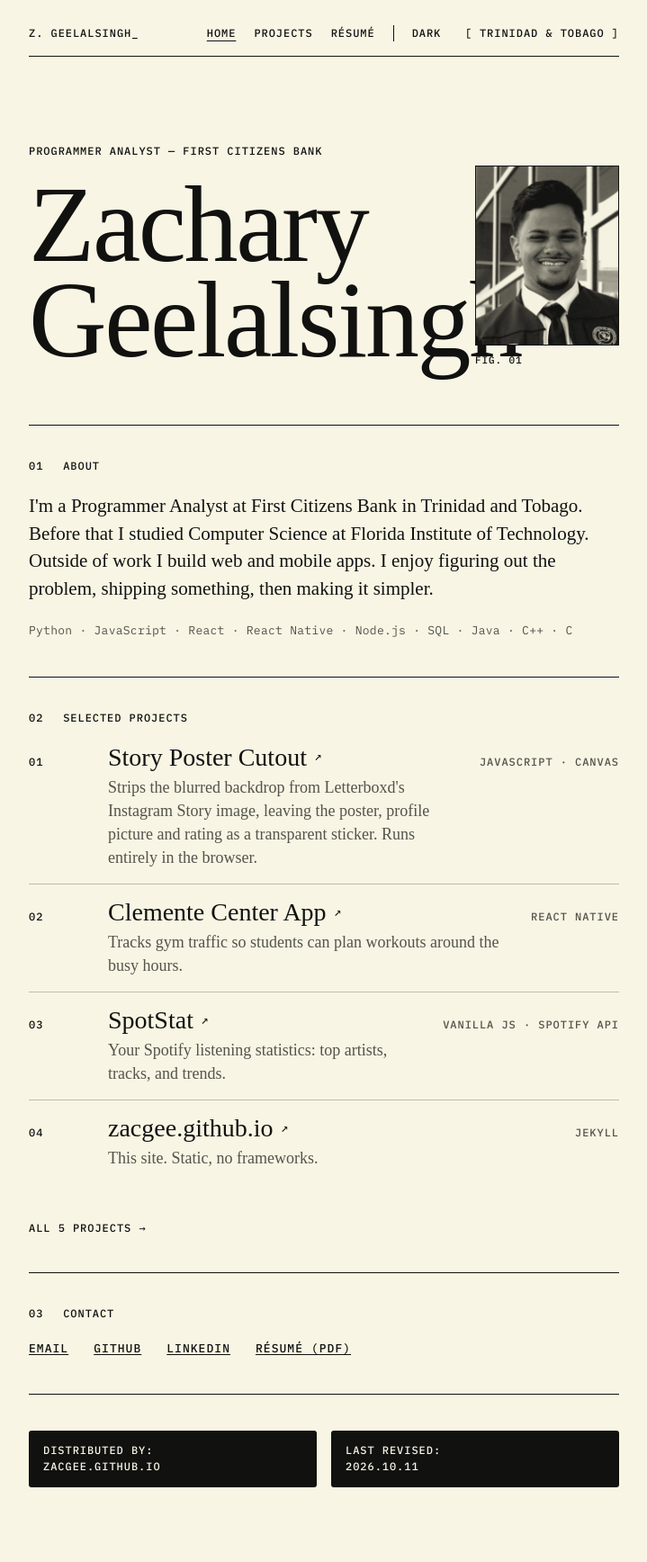
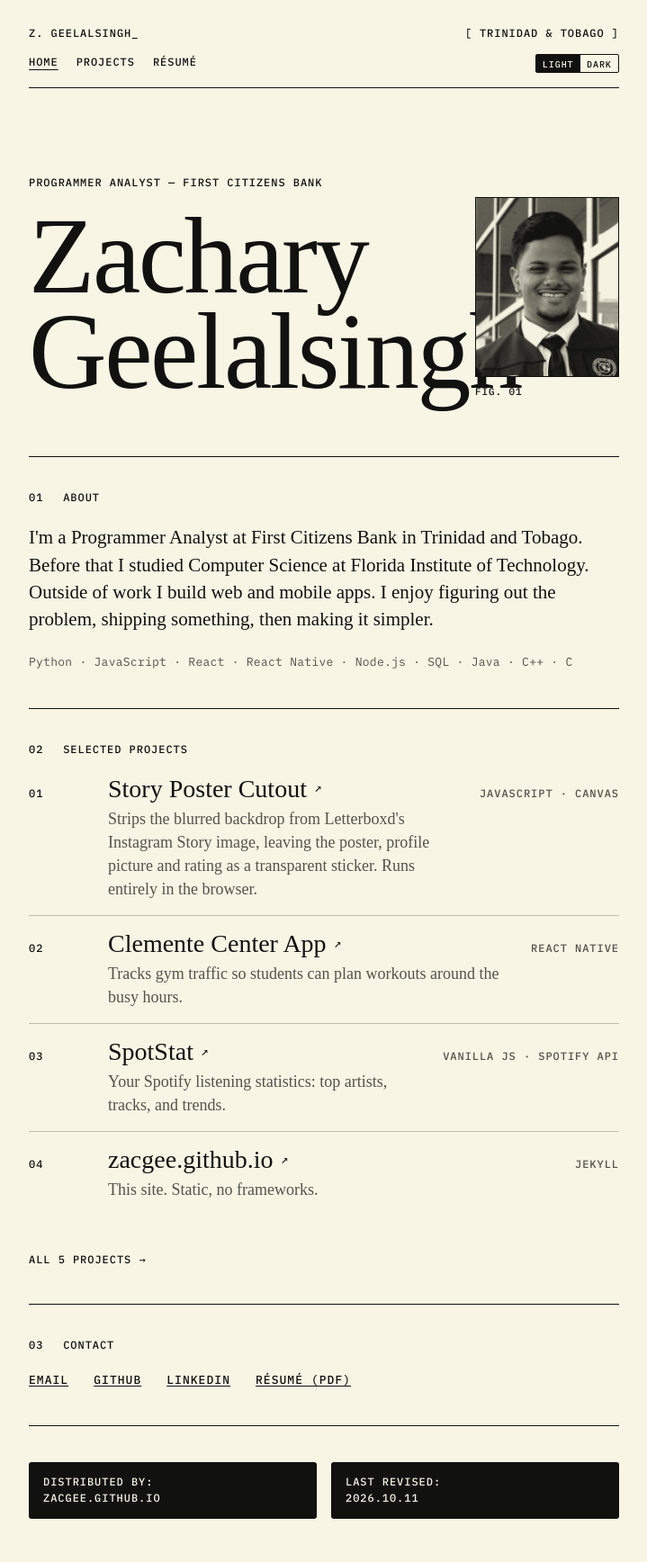
Before and after one commit to zacgee/zacgee.github.io, a Jekyll site: the page built from index.md, in a window 1280 px wide. Shown: the whole page at 90% size, without its empty margins (280-999 px from the left). Built offline with Jekyll 4.4.1, drawn with Linux system fonts in a browser that asks for light colours; some web fonts are replaced; before the commit the page ends 1701 px from its top, so only the background shows below that.

Commit message:
Restyle dark mode toggle and stop stale stylesheets
- Toggle is now a two-cell Light/Dark switch; the active cell is an ink
  plate like the footer. The masthead uses two rows at every width so
  the switch sits under the location without crowding the nav.
- Add a build-time version to the stylesheet URL so browsers fetch new
  styles after each deploy (GitHub Pages caches CSS for 10 minutes,
  which left the new button unstyled and inert).

Co-Authored-By: Claude Opus 5.5 <noreply@anthropic.com>
Claude-Session: https://claude.ai/code/session_01YVc76zwdbi6ryUGMihCnQo

```diff
--- a/_layouts/default.html
+++ b/_layouts/default.html
@@ -12,19 +12,24 @@
   <link rel="preconnect" href="https://fonts.googleapis.com">
   <link rel="preconnect" href="https://fonts.gstatic.com" crossorigin>
   <link rel="stylesheet" href="https://fonts.googleapis.com/css2?family=Instrument+Serif:ital@0;1&family=IBM+Plex+Mono:wght@400;500&display=swap">
-  <link rel="stylesheet" href="{{ "/assets/styles.css" | relative_url }}">
+  <link rel="stylesheet" href="{{ "/assets/styles.css" | relative_url }}?v={{ site.time | date: "%s" }}">
   <link rel="alternate" type="application/atom+xml" title="{{ site.title }}" href="{{ "/feed.xml" | relative_url }}">
 </head>
 <body>
   <div class="page">
     <header class="masthead">
-      <a class="masthead__id" href="{{ "/" | relative_url }}">Z. Geelalsingh<span class="cursor">_</span></a>
+      <div class="masthead__start">
+        <a class="masthead__id" href="{{ "/" | relative_url }}">Z. Geelalsingh<span class="cursor">_</span></a>
+        <button class="theme-toggle" type="button" aria-label="Dark mode" aria-pressed="false" hidden>
+          <span class="theme-toggle__opt theme-toggle__opt--light">Light</span>
+          <span class="theme-toggle__opt theme-toggle__opt--dark">Dark</span>
+        </button>
+      </div>
       <nav class="masthead__nav" aria-label="Primary">
         <a href="{{ "/" | relative_url }}"{% if page.url == "/" %} aria-current="page"{% endif %}>Home</a>
         <a href="{{ "/projects/" | relative_url }}"{% if page.url == "/projects/" %} aria-current="page"{% endif %}>Projects</a>
         {% if site.posts.size > 0 %}<a href="{{ "/blog/" | relative_url }}"{% if page.url == "/blog/" or page.layout == "post" %} aria-current="page"{% endif %}>Writing</a>{% endif %}
         <a href="{{ "/assets/Zachary_Resume.pdf" | relative_url }}">Résumé</a>
-        <button class="theme-toggle" type="button" hidden>Dark</button>
       </nav>
       <span class="masthead__loc">[ {{ site.location }} ]</span>
     </header>
--- a/assets/styles.css
+++ b/assets/styles.css
@@ -116,9 +116,9 @@ a:focus-visible {
 
 .masthead {
   display: grid;
-  grid-template-columns: 1fr auto 1fr;
+  grid-template-columns: 1fr auto;
   align-items: baseline;
-  gap: 1rem;
+  gap: 0.9rem 1rem;
   padding: 1.75rem 0 1rem;
   border-bottom: 1px solid var(--rule);
 }
@@ -152,22 +152,70 @@ a:focus-visible {
   white-space: nowrap;
 }
 
+.masthead__start {
+  display: contents;
+}
+
+.masthead__id {
+  grid-column: 1;
+  grid-row: 1;
+}
+
+.masthead__loc {
+  grid-column: 2;
+  grid-row: 1;
+}
+
+.masthead__nav {
+  grid-column: 1;
+  grid-row: 2;
+}
+
+/* Two-cell switch; the active cell is an ink plate like the footer. */
 .theme-toggle {
-  padding: 0 0 0 1.25rem;
-  border: 0;
-  border-left: 1px solid var(--rule);
-  line-height: 1;
+  grid-column: 2;
+  grid-row: 2;
+  justify-self: end;
+  display: inline-flex;
+  align-self: center;
+  padding: 0;
+  border: 1px solid var(--rule);
+  border-radius: 2px;
   background: none;
   color: inherit;
   font: inherit;
+  font-size: 0.625rem;
   letter-spacing: inherit;
   text-transform: inherit;
   cursor: pointer;
 }
 
-.theme-toggle:hover {
-  text-decoration: underline;
-  text-underline-offset: 0.35em;
+.theme-toggle__opt {
+  padding: 0.2rem 0.45rem 0.15rem;
+  line-height: 1.3;
+}
+
+.theme-toggle__opt--light,
+:root[data-theme="dark"] .theme-toggle__opt--dark {
+  background: var(--ink);
+  color: var(--paper);
+}
+
+:root[data-theme="dark"] .theme-toggle__opt--light {
+  background: none;
+  color: inherit;
+}
+
+@media (prefers-color-scheme: dark) {
+  :root:not([data-theme="light"]) .theme-toggle__opt--dark {
+    background: var(--ink);
+    color: var(--paper);
+  }
+
+  :root:not([data-theme="light"]) .theme-toggle__opt--light {
+    background: none;
+    color: inherit;
+  }
 }
 
 .theme-toggle:focus-visible {
@@ -407,14 +455,12 @@ a:focus-visible {
   }
 
   .masthead {
-    grid-template-columns: 1fr auto;
-    row-gap: 0.75rem;
+    gap: 0.75rem;
+    font-size: 0.6875rem;
   }
 
   .masthead__nav {
-    grid-column: 1 / -1;
-    grid-row: 2;
-    gap: 1rem;
+    gap: 0.75rem;
   }
 
   .hero--portrait {
```
Also changed, not shown: other parts of _layouts/default.html (+1 -3 lines).
